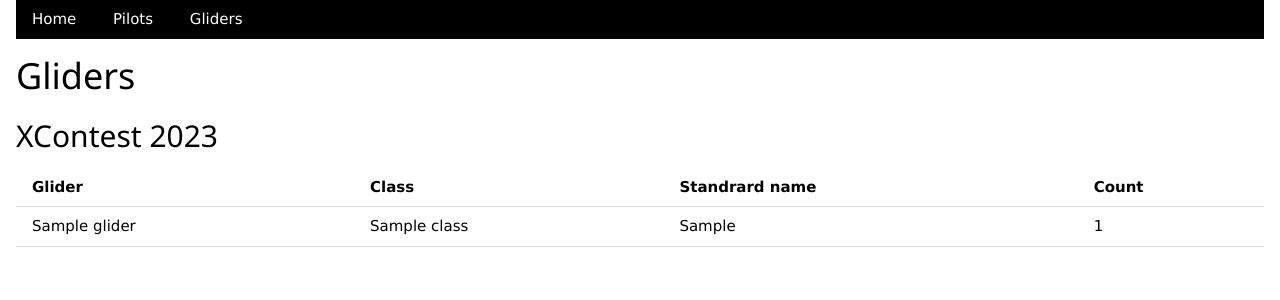
After one commit to rappakos/paraglider-stats, a Python web app: template glider_stats_app/templates/gliders.html in a window 1280 px wide. The commit adds this page. Shown: the top 300 px of the page. Run offline with Jinja, Linux system fonts and the light colour scheme; the template is opened without the code that fills it: most values are stand-ins (such as "Sample title", 1, 10 or a date in 2020).

Commit message:
glider stats - added glider page

```diff
--- a/glider_stats_app/routes.py
+++ b/glider_stats_app/routes.py
@@ -1,6 +1,6 @@
 import pathlib
 
-from .views import index,pilots,load_pilots,delete_pilots
+from .views import index,pilots,load_pilots,delete_pilots,gliders
 
 PROJECT_ROOT = pathlib.Path(__file__).parent
 
@@ -10,3 +10,5 @@ def setup_routes(app):
     app.router.add_get('/pilots', pilots, name='pilots') # show current
     app.router.add_post('/pilots', load_pilots, name='load_pilots') # download a new batch
     app.router.add_post('/pilots/delete', delete_pilots, name='delete_pilots')
+
+    app.router.add_get('/gliders', gliders, name='gliders')
--- a/glider_stats_app/templates/_menu.html
+++ b/glider_stats_app/templates/_menu.html
@@ -3,6 +3,5 @@
 <nav class="w3-bar w3-black">
   <a href="/" class="w3-button w3-round-large">Home</a>
   <a href="/pilots" class="w3-button w3-round-large">Pilots</a>
-  <a href="/flights" class="w3-button w3-round-large">Flights</a>
   <a href="/gliders" class="w3-button w3-round-large">Gliders</a>
 </nav>
--- /dev/null
+++ b/glider_stats_app/templates/gliders.html
@@ -0,0 +1,24 @@
+{% extends "base.html" %}
+
+{% set title = "Gliders" %}
+
+{% block content %}
+<h2>XContest 2023</h2>
+<table class="w3-table w3-bordered">
+    <tr>
+        <th>Glider</th>
+        <th>Class</th>
+        <th>Standrard name</th>
+        <th>Count</th>
+    </tr>
+    {% for glider in gliders %}
+    <tr>
+        <td>{{ glider.glider }}</td>
+        <td>{{ glider.class }}</td>
+        <td>{{ glider.glider_norm }}</td>
+        <td>{{ glider.flight_count }}</td>
+    </tr>
+    {% endfor %}
+</table>
+
+{% endblock %}
--- a/glider_stats_app/views.py
+++ b/glider_stats_app/views.py
@@ -43,3 +43,9 @@ async def delete_pilots(request):
         await db.delete_pilots()
 
     raise redirect(request.app.router, 'pilots')
+
+@aiohttp_jinja2.template('gliders.html')
+async def gliders(request):
+    gliders = await db.get_gliders()
+    print(gliders)
+    return {'gliders':gliders}
```
Also changed, not shown: glider_stats_app/db.py (+21 -0 lines).
